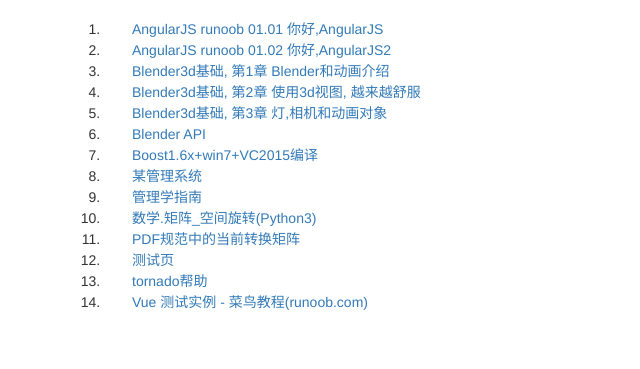
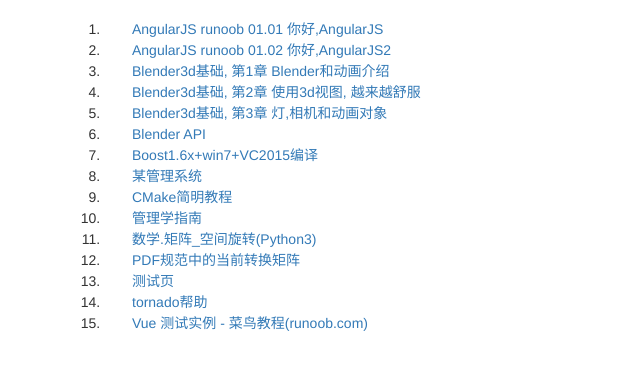
Before and after one commit to yaoyu/yaoyu.github.io, a plain HTML site: page index.html in a window 1280 px wide. Shown: the part 75-444 px from the top of the page, without its empty margins (0-640 px from the left). Drawn offline with nearby package versions, Linux system fonts and the light colour scheme.

Commit message:
cmake学习

```diff
--- a/index.html
+++ b/index.html
@@ -30,6 +30,7 @@
 <li><a href="blender_api.html">Blender API</a></li>
 <li><a href="boost1_6_win7_vs2015.html">Boost1.6x+win7+VC2015编译</a></li>
 <li><a href="bootstrap_s01.html">某管理系统</a></li>
+<li><a href="cmake_tutorial.html">CMake简明教程</a></li>
 <li><a href="management.html">管理学指南</a></li>
 <li><a href="math/math_matrix_rotate.html">数学.矩阵_空间旋转(Python3)</a></li>
 <li><a href="pdf.html">PDF规范中的当前转换矩阵</a></li>
```
